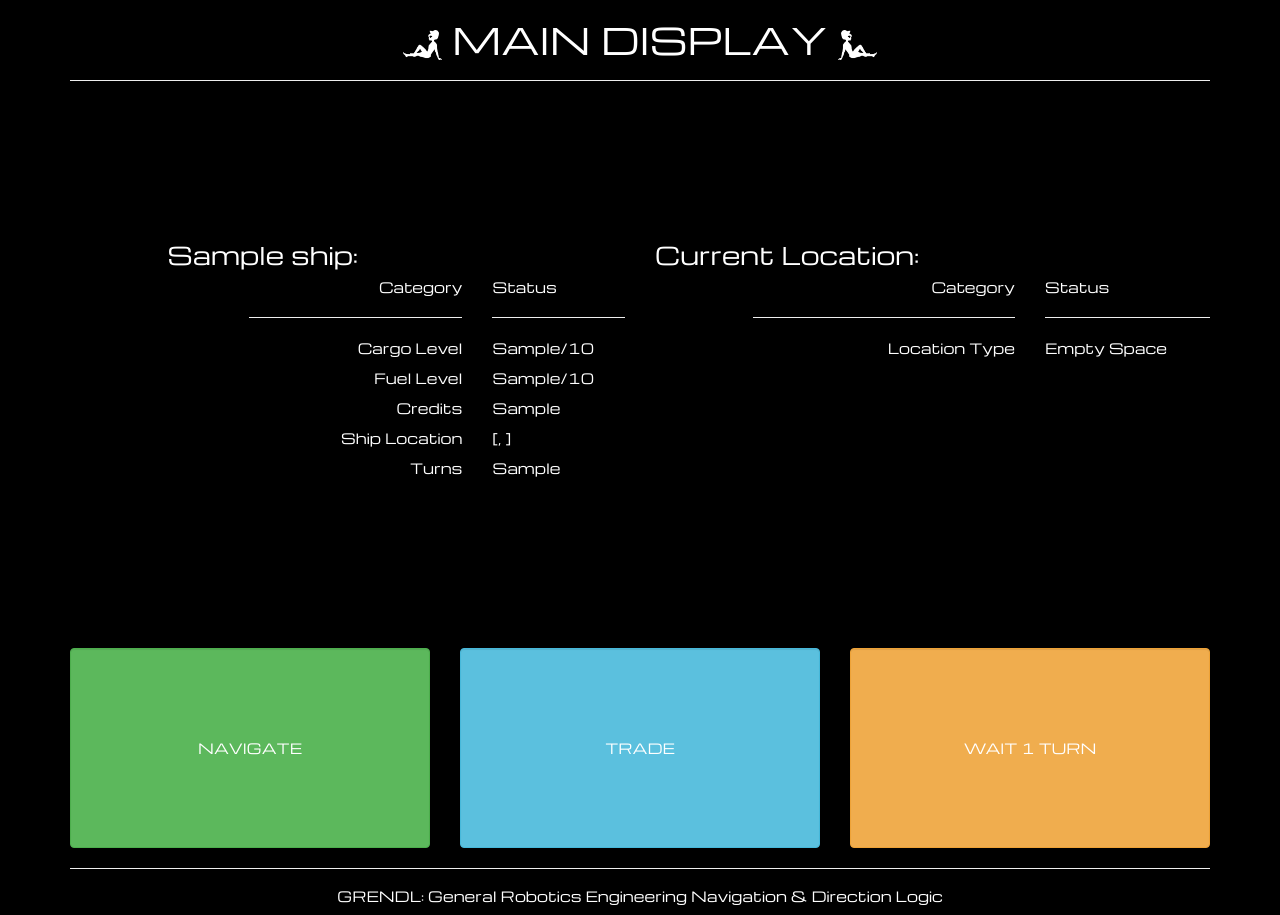
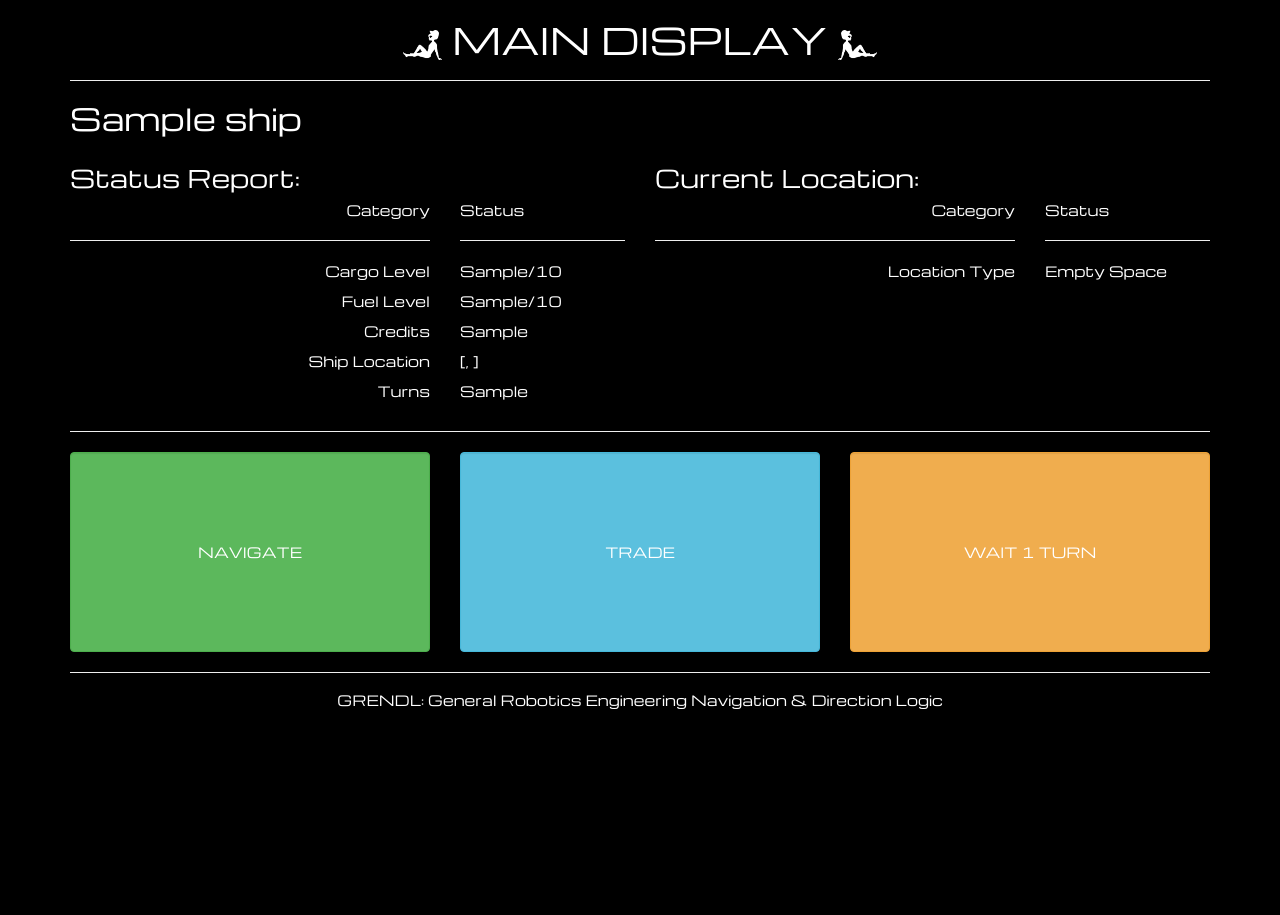
Before and after one commit to eeronomicon/grendl, a PHP site: template views/main_display.html.twig in a window 1280 px wide. After the commit the page ends 709 px from the top, so only its background shows below. Run offline with PHP 8.4, Linux system fonts and the light colour scheme; the template is opened without the code that fills it: most values are stand-ins (such as "Sample title", 1, 10 or a date in 2020); some libraries are stand-ins or nearby versions.

Commit message:
address overwritten universe issue and update screen layouts

```diff
--- a/src/Ship.php
+++ b/src/Ship.php
@@ -199,8 +199,8 @@
 
         function delete()
         {
+            $GLOBALS['DB']->exec("DELETE FROM cargo WHERE id_ship = {$this->getId()};");
             $GLOBALS['DB']->exec("DELETE FROM ship WHERE id = {$this->getId()};");
-            $GLOBALS['DB']->exec("DELETE FROM cargo WHERE ship_id = {$this->getId()};");
         }
 
         function getDistance($destination_x, $destination_y)
--- a/views/main_display.html.twig
+++ b/views/main_display.html.twig
@@ -5,12 +5,12 @@
         <div class='container'>
             <h1 class="header-copy"><img class="header-icon" src="/img/spacetrucker2.png"> MAIN DISPLAY <img class="header-icon" src="/img/spacetrucker.png"></h1>
             <hr>
-            <br><br><br><br><br><br>
+            <h2>{{ ship.getName }}</h2>
             <div class='row'>
-                <div class='col-xs-5 col-xs-offset-1'>
-                    <h3>{{ ship.getName }}:</h3>
+                <div class='col-xs-6'>
+                    <h3>Status Report:</h3>
                     <div class='row'>
-                        <div class='col-xs-6 col-xs-offset-2 right'>
+                        <div class='col-xs-8 right'>
                             <p>Category</p>
                             <hr>
                             <p>Cargo Level</p>
@@ -36,7 +36,7 @@
                             {% if planet.getType == 1 %}
 
                                 <div class='row'>
-                                    <div class='col-xs-6 col-xs-offset-2 right'>
+                                    <div class='col-xs-8 right'>
                                         <p>Category</p>
                                         <hr>
                                         <p>Location Type</p>
@@ -67,7 +67,7 @@
                             {% elseif planet.getType == 2 %}
 
                                 <div class='row'>
-                                    <div class='col-xs-6 col-xs-offset-2 right'>
+                                    <div class='col-xs-8 right'>
                                         <p>Category</p>
                                         <hr>
                                         <p>Location Type</p>
@@ -98,7 +98,7 @@
                             {% elseif planet.getType == 3 %}
 
                                 <div class='row'>
-                                    <div class='col-xs-6 col-xs-offset-2 right'>
+                                    <div class='col-xs-8 right'>
                                         <p>Category</p>
                                         <hr>
                                         <p>Location Type</p>
@@ -115,7 +115,7 @@
                             {% else %}
 
                             <div class='row'>
-                                <div class='col-xs-6 col-xs-offset-2 right'>
+                                <div class='col-xs-8 right'>
                                     <p>Category</p>
                                     <hr>
                                     <p>Location Type</p>
@@ -131,8 +131,7 @@
                     </div>
                 </div>
             </div>
-            <br><br><br><br><br><br><br><br>
-
+            <hr>
             <div class='row'>
                 <div class='col-xs-4'>
                     <form action='/navigation/{{ship.getId}}' >
```
Also changed, not shown: app/app.php (+18 -23 lines), src/System.php (+6 -1 lines), views/home.html.twig (+11 -5 lines).
